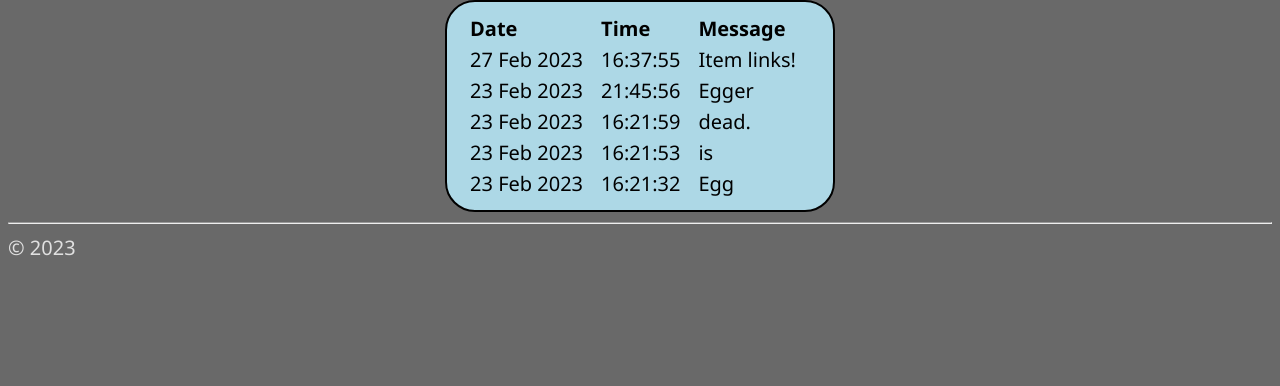
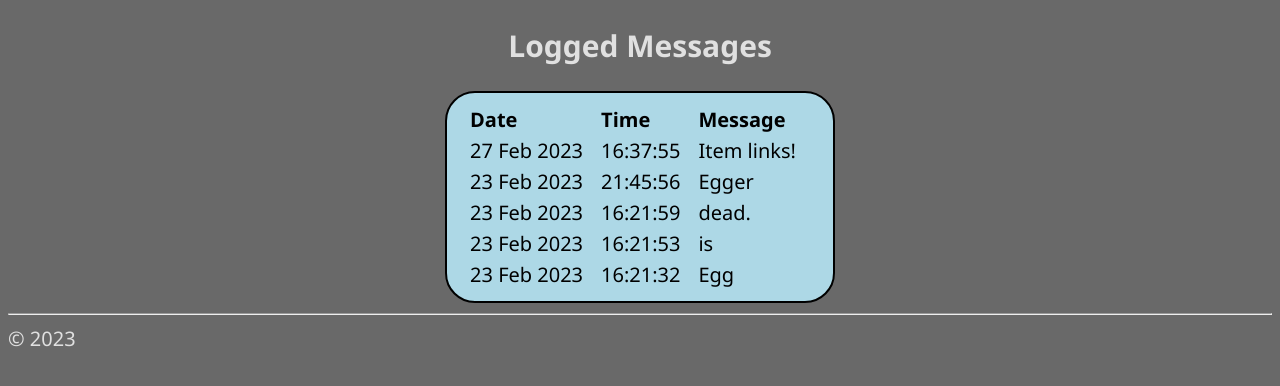
Before and after one commit to MeanMachine0/auctionWebApp, a Django app: page / in a window 1280 px wide. Shown: the part 98-484 px from the top of the page. Run offline with Django 4.2, Linux system fonts and the light colour scheme; data comes from the database, SQL or seed files in the repository; both versions use the stored data as it was after the commit.

Commit message:
improved home

```diff
--- a/hello/templates/hello/home.html
+++ b/hello/templates/hello/home.html
@@ -1,7 +1,13 @@
 {% extends "hello/layout.html" %}
+
 {% block title %}
     Auction - Home
 {% endblock %}
+
+{% block subheader %}
+    <h2>Logged Messages</h2>
+{% endblock %}
+
 {% block content %}
     {% if message_list %}
         <table class="message_list">
```
Also changed, not shown: db.sqlite3.
